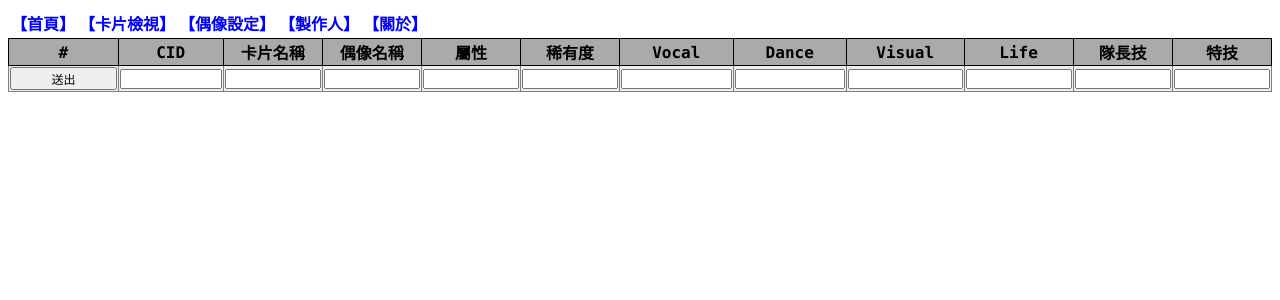
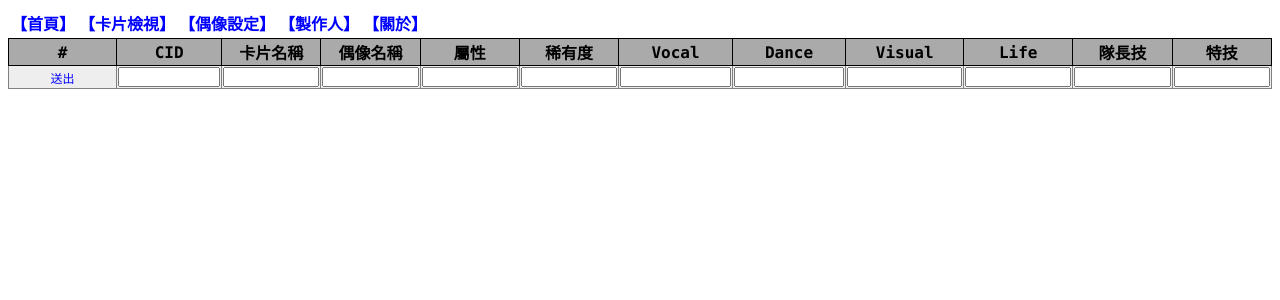
Before and after one commit to penut85420/DatabaseFinalProject, a PHP site: page /idolCard_add.php in a window 1280 px wide. Shown: the top 300 px of the page. Run offline with PHP 8.4, Linux system fonts and the light colour scheme; lists and menus that the app fills with data are empty.

Commit message:
Link from idolCard to idolSetting

```diff
--- a/css/style.css
+++ b/css/style.css
@@ -59,6 +59,15 @@ a:active {
     background-color: #fff;
 }
 
+.IdolCardTable input[type=submit] {
+    width: 100%;
+    background: none;
+    outline: none;
+    border: none;
+    color: blue;
+    text-decoration: none;
+}
+
 .IdolSettingAddTable {
     width: 100%;
 }
@@ -67,7 +76,7 @@ a:active {
     text-align: center;
 }
 
-.IdolSettingAddTable input[type="submit"], input[type="text"] {
+.IdolSettingAddTable input {
     width: 100%;
     font-size: 12px;
 }
--- a/idolCard_addsave.php
+++ b/idolCard_addsave.php
@@ -19,13 +19,13 @@
 		$stmt->bind_param("issss", $CID, $CardName, $IdolName, $Type, $Rarity);
 		$stmt->execute();
 	}
-
+	if ($stmt->errno) echo $stmt->error;
 	$sql = "INSERT INTO idolability (CID, VOCAL, DANCE, VISUAL, LIFE, Leader, Skill) VALUES (?,?,?,?,?,?,?)";
 
 	if ($stmt = $db->prepare($sql)) {
 		$stmt->bind_param("iiiiiss", $CID, $VOCAL, $DANCE, $VISUAL, $LIFE, $Leader, $Skill);
 		$stmt->execute();
 	}
-
+	if ($stmt->errno) echo $stmt->error;
 	header('Location: idolcard.php');
 ?>
```
Also changed, not shown: IdolCard.php (+9 -1 lines), IdolSetting.php (+10 -5 lines).
